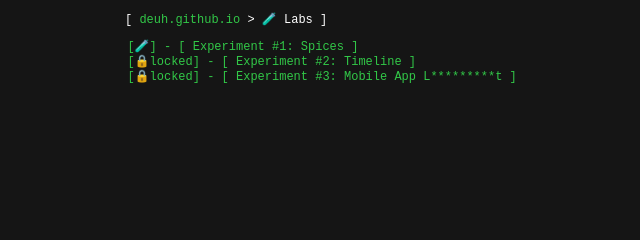
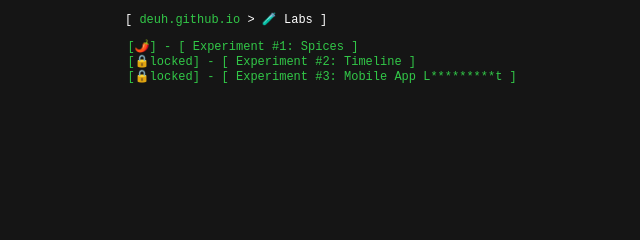
Before and after one commit to Deuh/deuh.github.io, a plain HTML site: page index.html in a window 1280 px wide. Shown: the top 240 px of the page, 35-675 px from the left. Drawn offline with Linux system fonts and the light colour scheme.

Commit message:
Change spice experiment icon

```diff
--- a/index.html
+++ b/index.html
@@ -32,7 +32,7 @@
             [ <a href="/">deuh.github.io</a> &gt; 🧪 Labs ]
         </header>
         <div class="content">
-            <a href="/spices">[🧪] - [ Experiment #1: Spices ]</a><br />
+            <a href="/spices">[🌶️] - [ Experiment #1: Spices ]</a><br />
             <a href="/">[🔒locked] - [ Experiment #2: Timeline ]</a>
             <br />
             <a href="/">[🔒locked] - [ Experiment #3: Mobile App L*********t ]</a>
```
